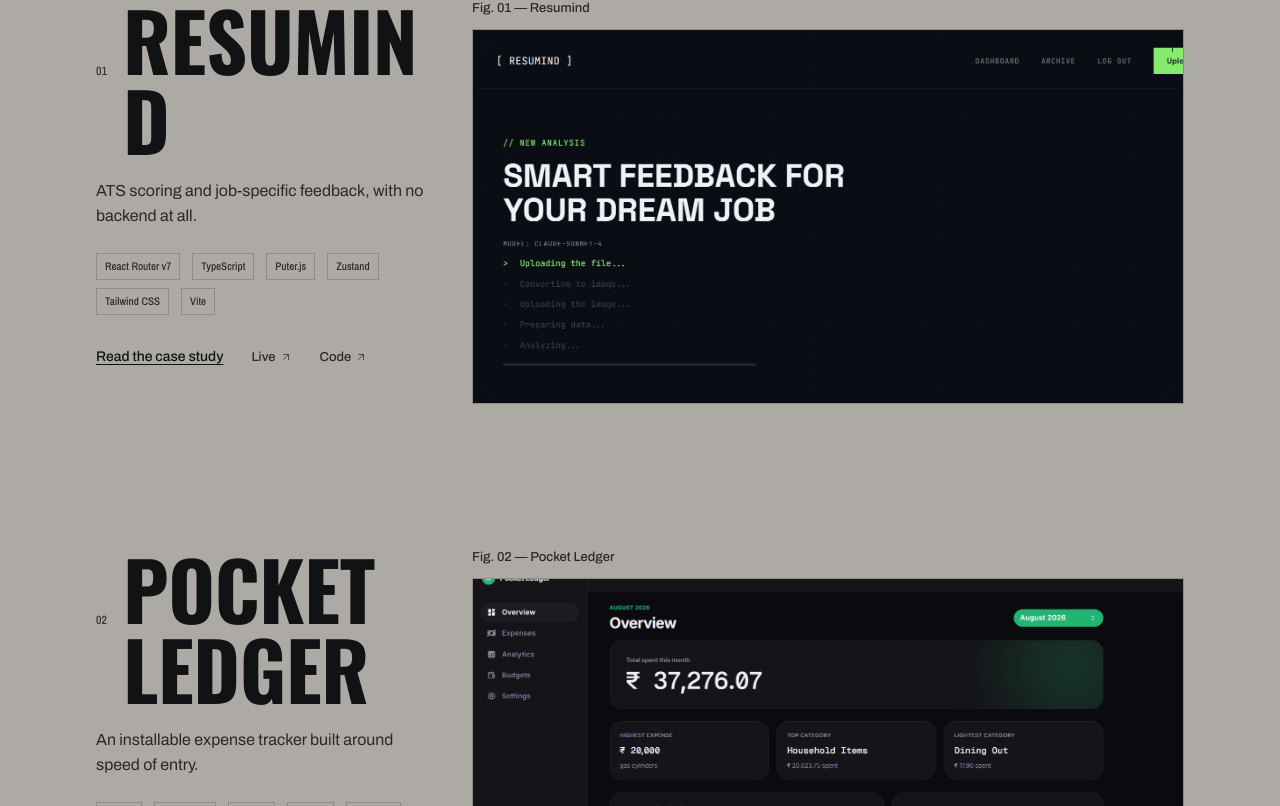
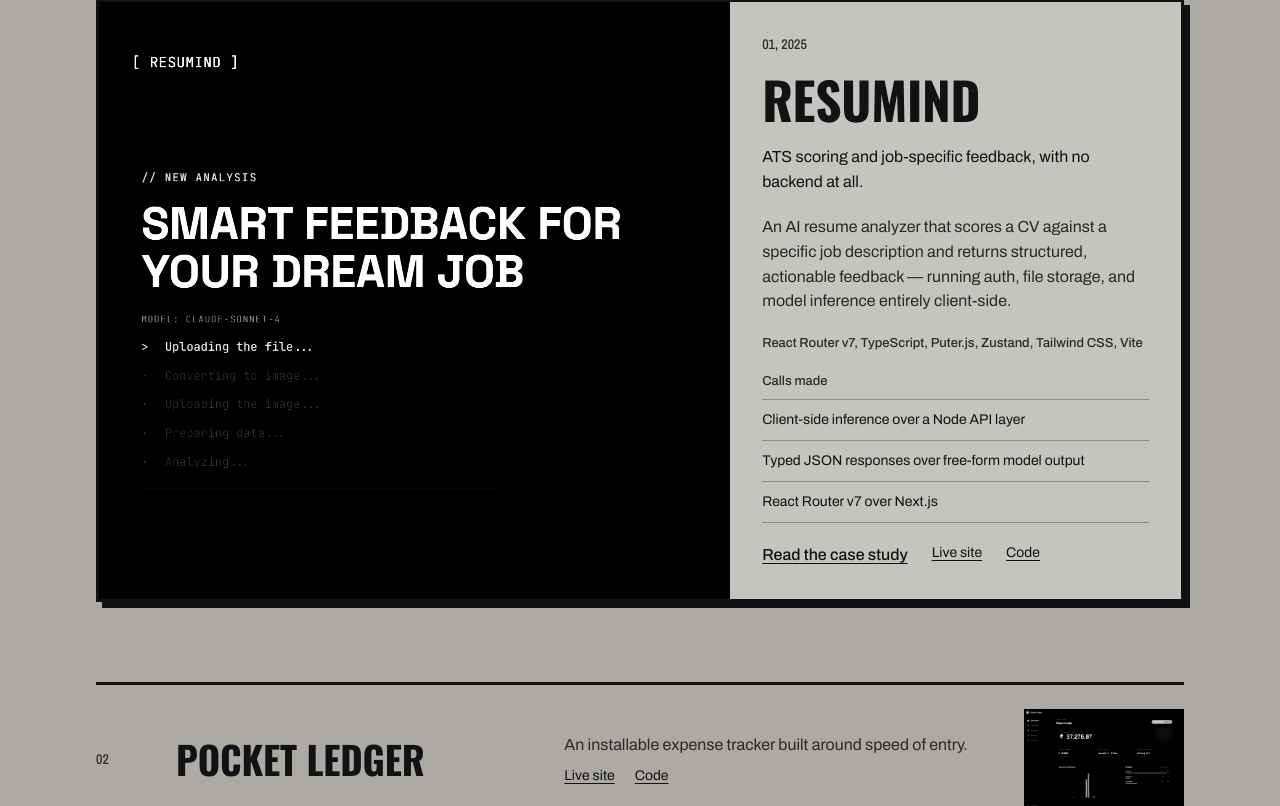
Before and after one commit to thisisfaizanali/thisisfaizanali.github.io, a Next.js app: page / in a window 1280 px wide. Shown: the part 1054-1860 px from the top of the page. Built offline with nearby package versions, Linux system fonts and the light colour scheme.

Commit message:
feat: open the lead project as a case and list the rest as an index

```diff
--- a/components/sections/work.tsx
+++ b/components/sections/work.tsx
@@ -1,90 +1,110 @@
+import Image from "next/image";
 import Link from "next/link";
-import { ArrowUpRight } from "lucide-react";
-import { Reveal } from "@/components/reveal";
 import { SectionHeading } from "@/components/section-heading";
-import { ProjectMedia } from "@/components/motion/project-media";
 import { projects } from "@/lib/content";
 
 export function Work() {
+  const [lead, ...rest] = projects;
+
   return (
     <section id="work" className="shell scroll-mt-24 py-24 md:py-32">
       <SectionHeading title="What have you built?" />
 
-      <ul className="space-y-24 md:space-y-36">
-        {projects.map((p, i) => (
-          <Reveal as="li" key={p.slug} delay={i * 0.05}>
-            <article className="group grid gap-8 md:grid-cols-12 md:gap-10">
-              <div className="md:col-span-5 lg:col-span-4">
-                <div className="flex items-baseline gap-4">
-                  <span className="font-mono text-xs text-ink-faint transition-transform duration-500 ease-[cubic-bezier(0.16,1,0.3,1)] group-hover:-translate-y-1">
-                    {p.index}
-                  </span>
-                  <h3 className="font-serif display-lg leading-none">
-                    <Link href={`/work/${p.slug}`} className="sweep">
-                      {p.title}
-                    </Link>
-                  </h3>
-                </div>
+      <article className="plate group grid md:grid-cols-12">
+        <Link
+          href={`/work/${lead.slug}`}
+          aria-label={`${lead.title} case study`}
+          className="photo-frame block aspect-[16/10] md:col-span-7 md:aspect-auto md:min-h-full"
+        >
+          <Image
+            src={lead.images[0]}
+            alt=""
+            fill
+            priority
+            sizes="(min-width: 768px) 55vw, 100vw"
+            className="photo-bw photo-reveal object-cover object-left-top"
+          />
+        </Link>
 
-                <p className="mt-5 text-ink-muted">{p.tagline}</p>
+        <div className="flex flex-col gap-5 p-6 md:col-span-5 md:p-8">
+          <p className="figure text-sm text-ink-muted">
+            {lead.index}, {lead.year}
+          </p>
+          <h3 className="text-[clamp(2.25rem,4vw,3.5rem)] leading-none">
+            <Link href={`/work/${lead.slug}`} className="sweep">
+              {lead.title}
+            </Link>
+          </h3>
+          <p className="text-ink">{lead.tagline}</p>
+          <p className="text-ink-muted">{lead.summary}</p>
+          <p className="label">{lead.stack.join(", ")}</p>
 
-                <ul className="mt-6 flex flex-wrap gap-x-3 gap-y-2">
-                  {p.stack.map((s, j) => (
-                    <li
-                      key={s}
-                      style={{ transitionDelay: `${j * 28}ms` }}
-                      className="border border-rule px-2 py-1 font-mono text-[0.6875rem] text-ink-muted transition-colors duration-300 group-hover:border-rule-strong group-hover:text-ink"
-                    >
-                      {s}
-                    </li>
-                  ))}
-                </ul>
+          <div>
+            <p className="label">Calls made</p>
+            <ul className="mt-2 border-t border-rule">
+              {lead.decisions.map((d) => (
+                <li key={d.call} className="border-b border-rule py-2.5 text-sm text-ink">
+                  {d.call}
+                </li>
+              ))}
+            </ul>
+          </div>
 
-                <div className="mt-8 flex flex-wrap items-center gap-x-7 gap-y-3">
-                  <Link href={`/work/${p.slug}`} className="text-sm font-medium sweep-out">
-                    Read the case study
-                  </Link>
-                  <a
-                    href={p.live}
-                    target="_blank"
-                    rel="noopener noreferrer"
-                    className="group/l inline-flex items-center gap-1 label sweep hover:text-ink"
-                  >
-                    Live
-                    <ArrowUpRight
-                      className="size-3 transition-transform duration-300 group-hover/l:translate-x-0.5 group-hover/l:-translate-y-0.5"
-                      strokeWidth={1.5}
-                      aria-hidden
-                    />
+          <div className="mt-auto flex flex-wrap gap-x-6 gap-y-2">
+            <Link href={`/work/${lead.slug}`} className="sweep-out font-medium">
+              Read the case study
+            </Link>
+            <a href={lead.live} target="_blank" rel="noopener noreferrer" className="sweep-out text-sm">
+              Live site<span className="sr-only"> (opens in a new tab)</span>
+            </a>
+            <a href={lead.repo} target="_blank" rel="noopener noreferrer" className="sweep-out text-sm">
+              Code<span className="sr-only"> (opens in a new tab)</span>
+            </a>
+          </div>
+        </div>
+      </article>
+
+      {rest.length ? (
+        <ul className="rule-bar mt-16 md:mt-20">
+          {rest.map((p) => (
+            <li
+              key={p.slug}
+              className="group grid grid-cols-[minmax(0,1fr)_7rem] items-center gap-x-6 gap-y-2 border-b border-rule py-6 md:grid-cols-[3rem_minmax(0,1fr)_minmax(0,1.2fr)_10rem] md:gap-x-8"
+            >
+              <span className="figure hidden text-sm text-ink-muted md:block">{p.index}</span>
+              <h3 className="text-[clamp(1.75rem,3vw,2.5rem)] leading-none">
+                <Link href={`/work/${p.slug}`} className="sweep">
+                  {p.title}
+                </Link>
+              </h3>
+              <div className="col-span-2 md:col-span-1">
+                <p className="text-ink-muted">{p.tagline}</p>
+                <p className="mt-2 flex flex-wrap gap-x-5 text-sm">
+                  <a href={p.live} target="_blank" rel="noopener noreferrer" className="sweep-out">
+                    Live site<span className="sr-only"> (opens in a new tab)</span>
                   </a>
-                  <a
-                    href={p.repo}
-                    target="_blank"
-                    rel="noopener noreferrer"
-                    className="group/c inline-flex items-center gap-1 label sweep hover:text-ink"
-                  >
-                    Code
-                    <ArrowUpRight
-                      className="size-3 transition-transform duration-300 group-hover/c:translate-x-0.5 group-hover/c:-translate-y-0.5"
-                      strokeWidth={1.5}
-                      aria-hidden
-                    />
+                  <a href={p.repo} target="_blank" rel="noopener noreferrer" className="sweep-out">
+                    Code<span className="sr-only"> (opens in a new tab)</span>
                   </a>
-                </div>
+                </p>
               </div>
-
-              <div className="md:col-span-7 lg:col-span-8">
-                <p className="label mb-3">
-                  Fig. {p.index} — {p.title}
-                </p>
-                <Link href={`/work/${p.slug}`} aria-label={`${p.title} case study`}>
-                  <ProjectMedia src={p.images[0]} alt="" priority={i === 0} />
-                </Link>
-              </div>
-            </article>
-          </Reveal>
-        ))}
-      </ul>
+              <Link
+                href={`/work/${p.slug}`}
+                aria-label={`${p.title} case study`}
+                className="photo-frame relative col-start-2 row-start-1 block aspect-[16/10] md:col-auto md:row-auto"
+              >
+                <Image
+                  src={p.images[0]}
+                  alt=""
+                  fill
+                  sizes="10rem"
+                  className="photo-bw photo-reveal object-cover object-left-top"
+                />
+              </Link>
+            </li>
+          ))}
+        </ul>
+      ) : null}
     </section>
   );
 }
```
